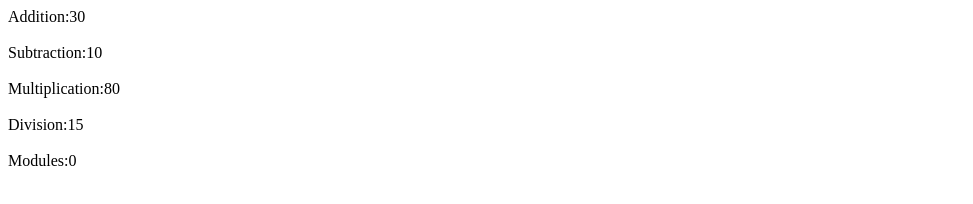
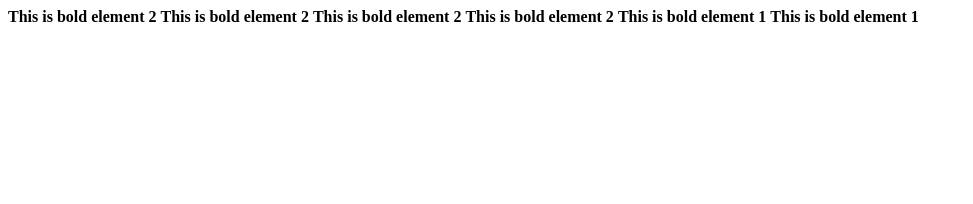
Before and after one commit to shwetapund/javascript-intro, a plain HTML site: page index.html in a window 1280 px wide. Shown: the whole page, without its empty margins (0-973 px from the left). Drawn offline with Linux system fonts and the light colour scheme.

Commit message:
selectors practice complete

```diff
--- a/index.html
+++ b/index.html
@@ -1,40 +1,24 @@
 <!DOCTYPE html>
-<html>
 <head>
-   <script>
-    let value1 = 10;
-        value2 = 20;
-        sum = value1 + value2;
-        document.write("Addition:"+sum);
-        document.write("<br/><br/>");
 
-        val1 = 20;
-        val2 = 10;
-        Sub = val1 - val2;
-        document.write("Subtraction:"+Sub);
-        document.write("<br/><br/>");
-
-
-        val1 = 40;
-        val2 = 2;
-        mul = val1 * val2;
-        document.write("Multiplication:"+mul);
-        document.write("<br/><br/>");
-
-        val1 = 30;
-        val2 = 2;
-        div = val1 / val2;
-        document.write("Division:"+div);
-        document.write("<br/><br/>");
-
-        val1 = 60;
-        val2 = 2;
-        mod = val1 % val2;
-        document.write("Modules:"+mod);
-        document.write("<br/><br/>");
-   </script>
 </head>
 <body>
 
+    <b>This is bold element 2</b>
+    <b>This is bold element 2</b>
+
+    <b id="abc">This is bold element 2</b>
+    <b id="hii">This is bold element 2</b>
+
+    <b class="pqr">This is bold element 1</b>
+    <b class="pqr">This is bold element 1</b>
+
+
+
+    <script>
+        const elements= document.querySelector(".pqr");
+        console.log(elements)
+
+
+    </script>
 </body>
-</html>
```
